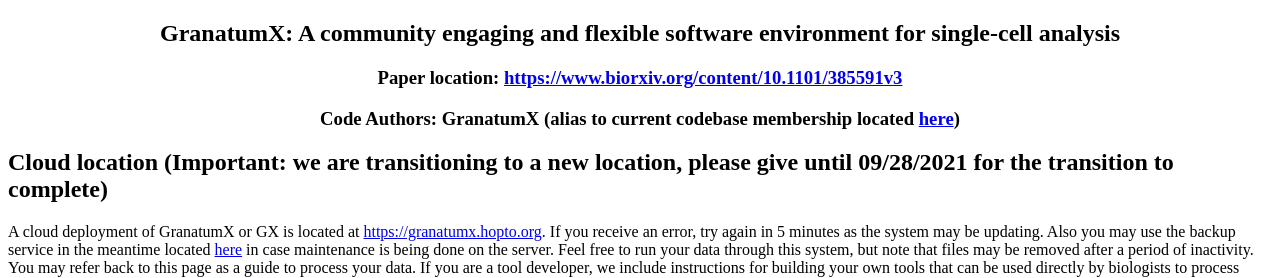
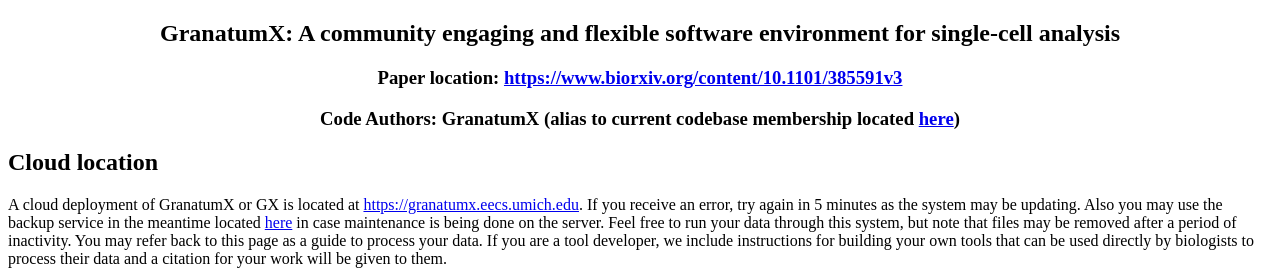
Before and after one commit to lanagarmire/lanagarmire.github.io, a plain HTML site: page granatumx/app/index.html in a window 1280 px wide. Shown: the top 278 px of the page. Drawn offline with Linux system fonts and the light colour scheme.

Commit message:
Added granatumx.eecs.umich.edu

```diff
--- a/granatumx/app/index.html
+++ b/granatumx/app/index.html
@@ -84,10 +84,10 @@
   </header>
   <section>
     <h2>
-      Cloud location (Important: we are transitioning to a new location, please give until 09/28/2021 for the transition to complete)
+      Cloud location
     </h2>
     <p>
-      A cloud deployment of GranatumX or GX is located at <a href="https://granatumx.hopto.org">https://granatumx.hopto.org</a>.
+      A cloud deployment of GranatumX or GX is located at <a href="https://granatumx.eecs.umich.edu">https://granatumx.eecs.umich.edu</a>.
       If you receive an error, try again in 5 minutes as the system may be updating. Also you may use the backup service
       in the meantime located <a href="http://ns102669.ip-147-135-37.us:34567/">here</a> in case maintenance is being done on the server.
       Feel free to run your data through this system, but note that files may be removed after a period of inactivity.
```
